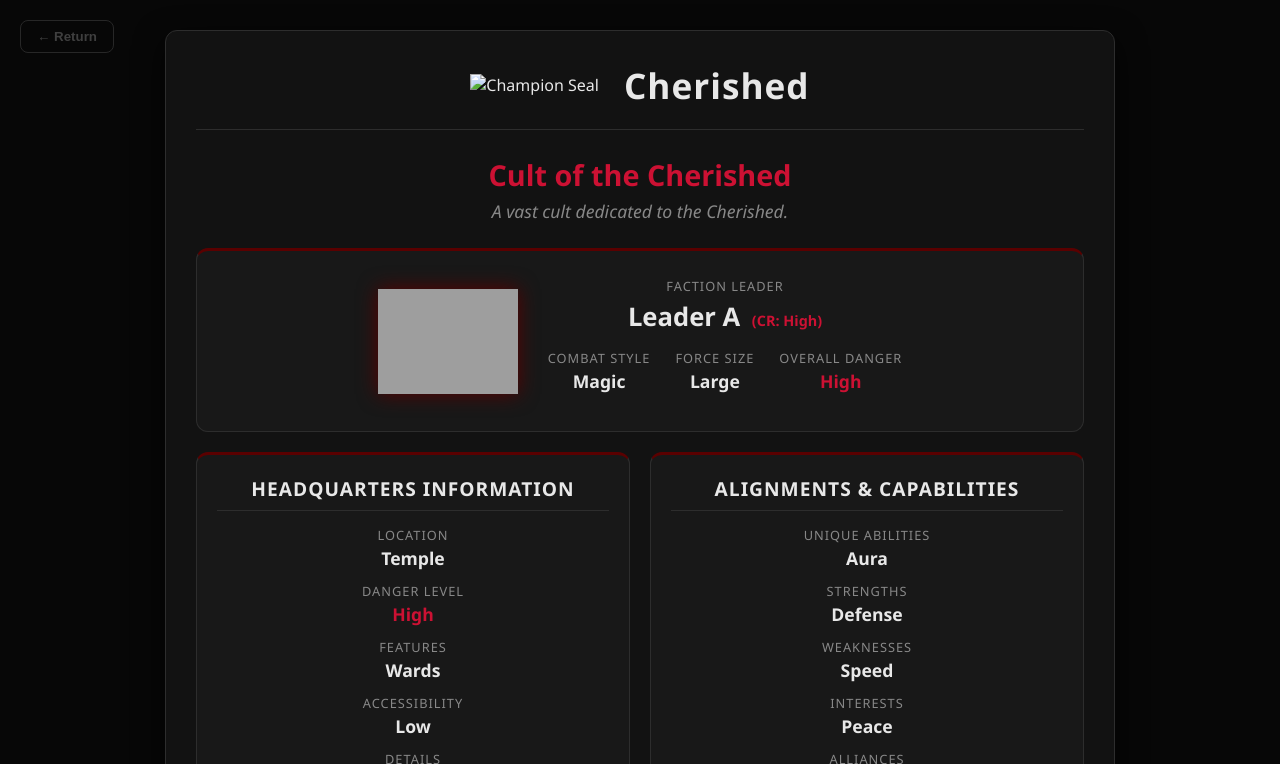
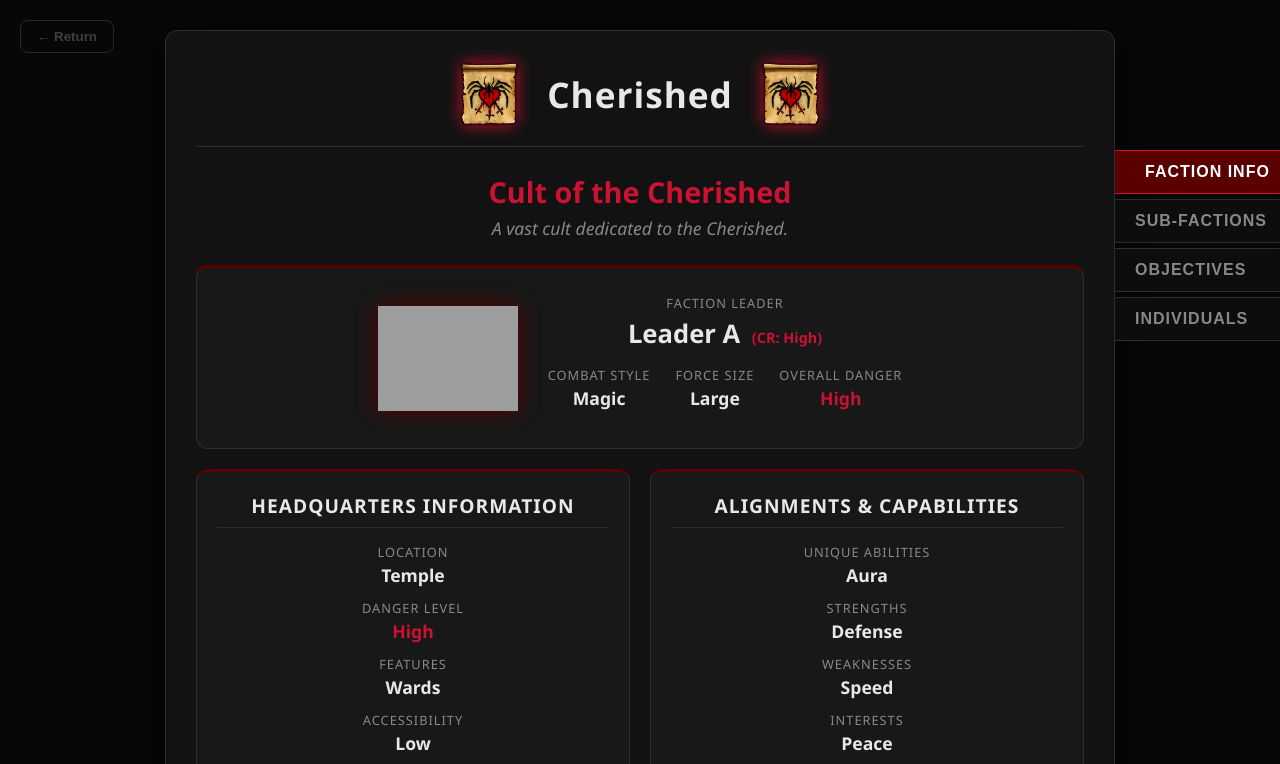
Before and after one commit to RiverDoge/NelvoraLachrimesGuidance, a plain HTML site: page index.html in a window 1280 px wide. Both pictures are taken after a click on the picture 295 px from the left and 241 px from the top of the page. Shown: the top 764 px of the page. Drawn offline with nearby package versions, Linux system fonts and the light colour scheme; grey boxes are pictures that could not be loaded.

Commit message:
slight fix

```diff
--- a/index.html
+++ b/index.html
@@ -38,10 +38,11 @@
             <!-- The Main Manuscript Page -->
             <div class="grimoire-page">
 
-                <!-- Inline Title & Art (Always visible) -->
+                <!-- Inline Title & Art (Flanked) -->
                 <div class="grimoire-title-inline">
-                    <img id="detail-header-image" src="" alt="Champion Seal" onclick="openLightbox(this.src)">
+                    <img id="detail-header-image-left" class="header-art-img" src="" alt="Seal Left" onclick="openLightbox(this.src)">
                     <h2 id="detail-title">Champion Name</h2>
+                    <img id="detail-header-image-right" class="header-art-img flipped" src="" alt="Seal Right" onclick="openLightbox(this.src)">
                 </div>
 
                 <!-- Manuscript Data -->
@@ -53,11 +54,12 @@
                 </div>
             </div>
 
-           <!-- Inline Title & Art (Flanked) -->
-            <div class="grimoire-title-inline">
-                <img id="detail-header-image-left" class="header-art-img" src="" alt="Seal Left" onclick="openLightbox(this.src)">
-                <h2 id="detail-title">Champion Name</h2>
-                <img id="detail-header-image-right" class="header-art-img flipped" src="" alt="Seal Right" onclick="openLightbox(this.src)">
+            <!-- The Leather Bookmarks -->
+            <div class="grimoire-bookmarks">
+                <button class="bookmark-link active" onclick="openTab(event, 'tab-faction')">Faction Info</button>
+                <button class="bookmark-link" onclick="openTab(event, 'tab-subfactions')">Sub-Factions</button>
+                <button class="bookmark-link" onclick="openTab(event, 'tab-objectives')">Objectives</button>
+                <button class="bookmark-link" onclick="openTab(event, 'tab-individuals')">Individuals</button>
             </div>
 
         </div>
```
